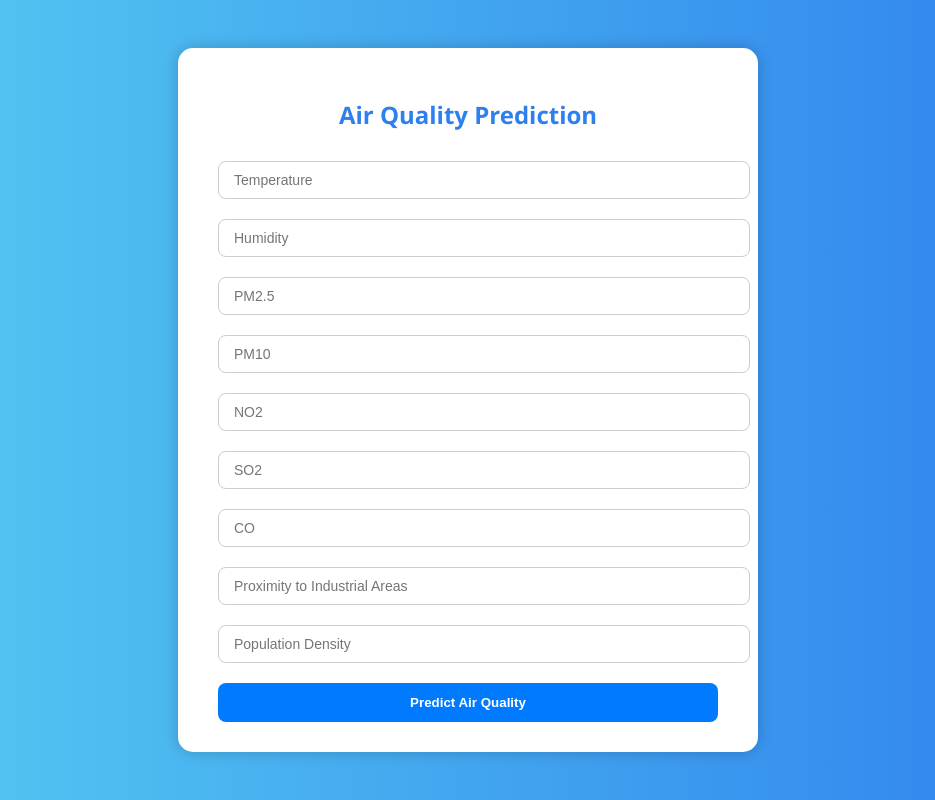
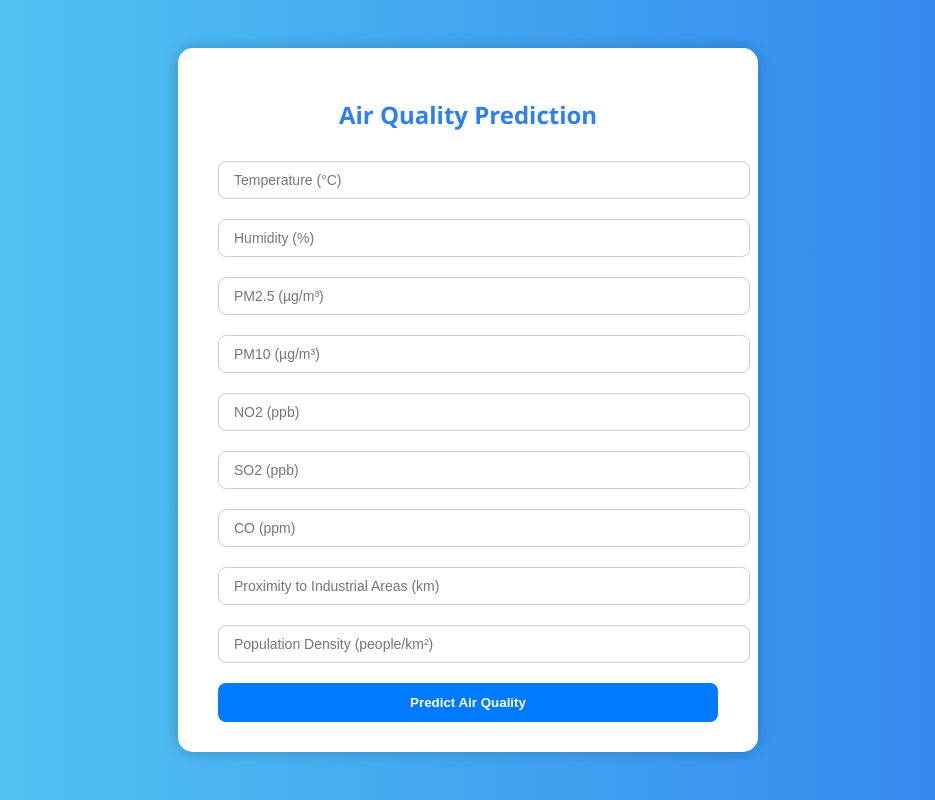
Before and after one commit to deepbhattarai7/Flask-App-for-Air-Quality-Prediction, a Flask app: page / in a window 1280 px wide. Shown: the whole page, without its empty margins (172-1107 px from the left). Run offline with Flask 3, Linux system fonts and the light colour scheme; parts of the project's set-up code (start-up, migrations or seed data) failed here and were passed over.

Commit message:
Update index.html

```diff
--- a/templates/index.html
+++ b/templates/index.html
@@ -87,15 +87,15 @@
     <div class="container">
         <h2>Air Quality Prediction</h2>
         <form action="/predict" method="POST">
-            <input type="text" name="temperature" placeholder="Temperature" required><br>
-            <input type="text" name="humidity" placeholder="Humidity" required><br>
-            <input type="text" name="pm25" placeholder="PM2.5" required><br>
-            <input type="text" name="pm10" placeholder="PM10" required><br>
-            <input type="text" name="no2" placeholder="NO2" required><br>
-            <input type="text" name="so2" placeholder="SO2" required><br>
-            <input type="text" name="co" placeholder="CO" required><br>
-            <input type="text" name="proximity" placeholder="Proximity to Industrial Areas" required><br>
-            <input type="text" name="population" placeholder="Population Density" required><br>
+            <input type="text" name="temperature" placeholder="Temperature (°C)" required><br>
+            <input type="text" name="humidity" placeholder="Humidity (%)" required><br>
+            <input type="text" name="pm25" placeholder="PM2.5 (µg/m³)" required><br>
+            <input type="text" name="pm10" placeholder="PM10 (µg/m³)" required><br>
+            <input type="text" name="no2" placeholder="NO2 (ppb)" required><br>
+            <input type="text" name="so2" placeholder="SO2 (ppb)" required><br>
+            <input type="text" name="co" placeholder="CO (ppm)" required><br>
+            <input type="text" name="proximity" placeholder="Proximity to Industrial Areas (km)" required><br>
+            <input type="text" name="population" placeholder="Population Density (people/km²)" required><br>
             <button type="submit">Predict Air Quality</button>
         </form>
 
```
